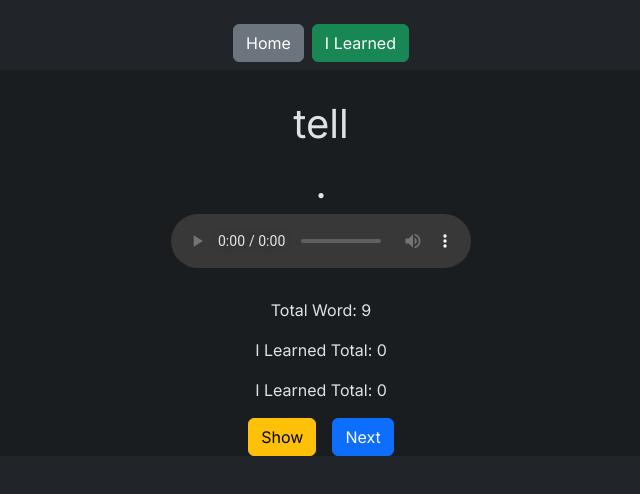
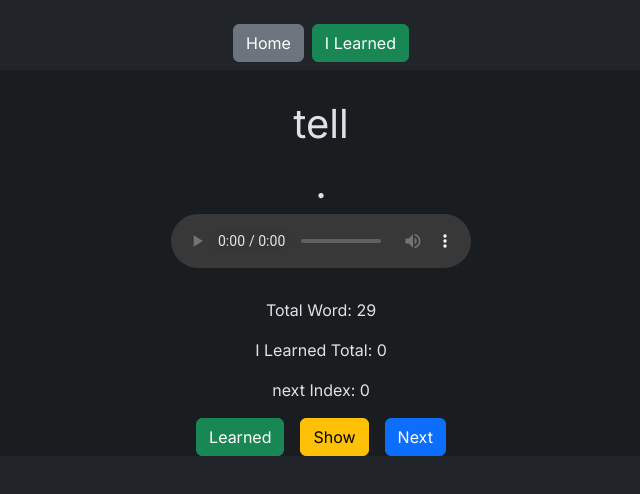
Before and after one commit to nuhcolakkadioglu/learn-english-words, a Next.js app: page /custom in a window 1280 px wide. Shown: the top 494 px of the page, without its empty margins (319-959 px from the left). Built offline with nearby package versions, Linux system fonts and the light colour scheme.

Commit message:
custom add  words

```diff
--- a/src/app/custom/page.tsx
+++ b/src/app/custom/page.tsx
@@ -19,7 +19,7 @@ const page = () => {
         const userLocalStorageWordList = JSON.parse(localStorage.getItem("word-user") || '[]');
         setIlearnedTotal(userLocalStorageWordList.length);
         if (userLocalStorageWordList !== null) {
-            let newvalue = wordList.filter((m: any) => !userLocalStorageWordList.some((x: any) => x.id === m.id));
+            let newvalue = wordList.filter((m: any) => !userLocalStorageWordList.some((x: any) => x.ENG === m.ENG));
             setWords(newvalue);
         } else {
             setWords(wordList);
@@ -34,7 +34,7 @@ const page = () => {
         // if (nextIndex < words.length - ilearnedTotal) {
         //     setNextIndex(rndIndex);
         // }
-       if (nextIndex < words.length-1) {
+       if (nextIndex < words.length-ilearnedTotal) {
             setNextIndex(prev => prev + 1);
        }
 
@@ -52,7 +52,7 @@ const page = () => {
         if (localStorage.getItem('word-user')) {
             const userWordList = JSON.parse(localStorage.getItem("word-user") || '[]');
             localStorage.removeItem('word-user')
-            let exist = userWordList.find((item: any) => item.id == value.id)
+            let exist = userWordList.find((item: any) => item.ENG == value.ENG)
             exist || userWordList.push({ id: value.id, ENG: value.ENG, TR: value.TR, categoryId: value.categoryId });
             localStorage.setItem('word-user', JSON.stringify(userWordList))
         } else {
@@ -105,10 +105,10 @@ const page = () => {
                         I Learned Total: {ilearnedTotal}
                     </p>
                     <p className="text-center">
-                        I Learned Total: {nextIndex}
+                        next Index: {nextIndex}
                     </p>
                     <div className="d-flex justify-content-center gap-3">
-                        {/* <Button onClick={() => handleLearned(words[nextIndex])} className="btn btn-success">Learned</Button> */}
+                        <Button onClick={() => handleLearned(words[nextIndex])} className="btn btn-success">Learned</Button>
                         <Button
                             onClick={() => setHidden(!hidden)}
                             className="btn btn-warning">Show</Button>
--- a/src/app/random/page.tsx
+++ b/src/app/random/page.tsx
@@ -19,7 +19,7 @@ const page = () => {
         const userLocalStorageWordList = JSON.parse(localStorage.getItem("word-user") || '[]');
         setIlearnedTotal(userLocalStorageWordList.length);
         if (userLocalStorageWordList !== null) {
-            let newvalue = wordList.filter((m: any) => !userLocalStorageWordList.some((x: any) => x.id === m.id));
+            let newvalue = wordList.filter((m: any) => !userLocalStorageWordList.some((x: any) => x.ENG === m.ENG));
             setWords(newvalue);
         } else {
             setWords(wordList);
@@ -51,7 +51,7 @@ const page = () => {
         if (localStorage.getItem('word-user')) {
             const userWordList = JSON.parse(localStorage.getItem("word-user") || '[]');
             localStorage.removeItem('word-user')
-            let exist = userWordList.find((item: any) => item.id == value.id)
+            let exist = userWordList.find((item: any) => item.ENG == value.ENG)
             exist || userWordList.push({ id: value.id, ENG: value.ENG, TR: value.TR, categoryId: value.categoryId });
             localStorage.setItem('word-user', JSON.stringify(userWordList))
         } else {
@@ -104,7 +104,7 @@ const page = () => {
                         I Learned Total: {ilearnedTotal}
                     </p>
                     <p className="text-center">
-                        I Learned Total: {nextIndex}
+                    next Index: {nextIndex}
                     </p>
                     <div className="d-flex justify-content-center gap-3">
                         <Button onClick={() => handleLearned(words[nextIndex])} className="btn btn-success">Learned</Button>
--- a/src/data/custom.json
+++ b/src/data/custom.json
@@ -45,6 +45,107 @@
                 "id": "9",
                 "ENG": "grow",
                 "TR": "büyümek"
+            },
+            {
+                "id": "10",
+                "ENG": "teach",
+                "TR": "öğretmenk"
+            },
+            {
+                "id": "11",
+                "ENG": "offer",
+                "TR": "teklif etmek"
+            },
+            {
+                "id": "12",
+                "ENG": "remember",
+                "TR": "hatırlamak"
+            },
+            {
+                "id": "13",
+                "ENG": "reach",
+                "TR": "ulaşmak"
+            },
+            {
+                "id": "14",
+                "ENG": "raise",
+                "TR": "arttırmak"
+            },
+            {
+                "id": "15",
+                "ENG": "decide",
+                "TR": "karar vermek"
+            },
+            {
+                "id": "16",
+                "ENG": "explain",
+                "TR": "açıklamak"
+            },
+            {
+                "id": "17",
+                "ENG": "hope",
+                "TR": "umut etmek"
+            },
+            {
+                "id": "18",
+                "ENG": "carry",
+                "TR": "taşımak"
+            },
+            {
+                "id": "19",
+                "ENG": "hit",
+                "TR": "vurmak"
+            },
+            {
+                "id": "20",
+                "ENG": "receive",
+                "TR": "ulaşmak"
+            },
+            {
+                "id": "21",
+                "ENG": "produce",
+                "TR": "üretmek"
+            },
+            {
+                "id": "22",
+                "ENG": "eat",
+                "TR": "yemek"
+            },
+            {
+                "id": "23",
+                "ENG": "catch",
+                "TR": "yakalamak"
+            },
+            {
+                "id": "24",
+                "ENG": "wish",
+                "TR": "dilemek"
+            },
+            {
+                "id": "25",
+                "ENG": "pass",
+                "TR": "gecmek"
+            },
+            {
+                "id": "26",
+                "ENG": "wash",
+                "TR": "yıkamak"
+            },
+            {
+                "id": "27",
+                "ENG": "wear",
+                "TR": "giymek"
+            },
+            {
+                "id": "28",
+                "ENG": "relatives",
+                "TR": "akrabalar"
+            },
+            {
+                "id": "29",
+                "ENG": "colleague",
+                "TR": "iş arkaşı"
             }
         ]
+
 }
```
Lines whose indentation alone changed are shown as unchanged.
